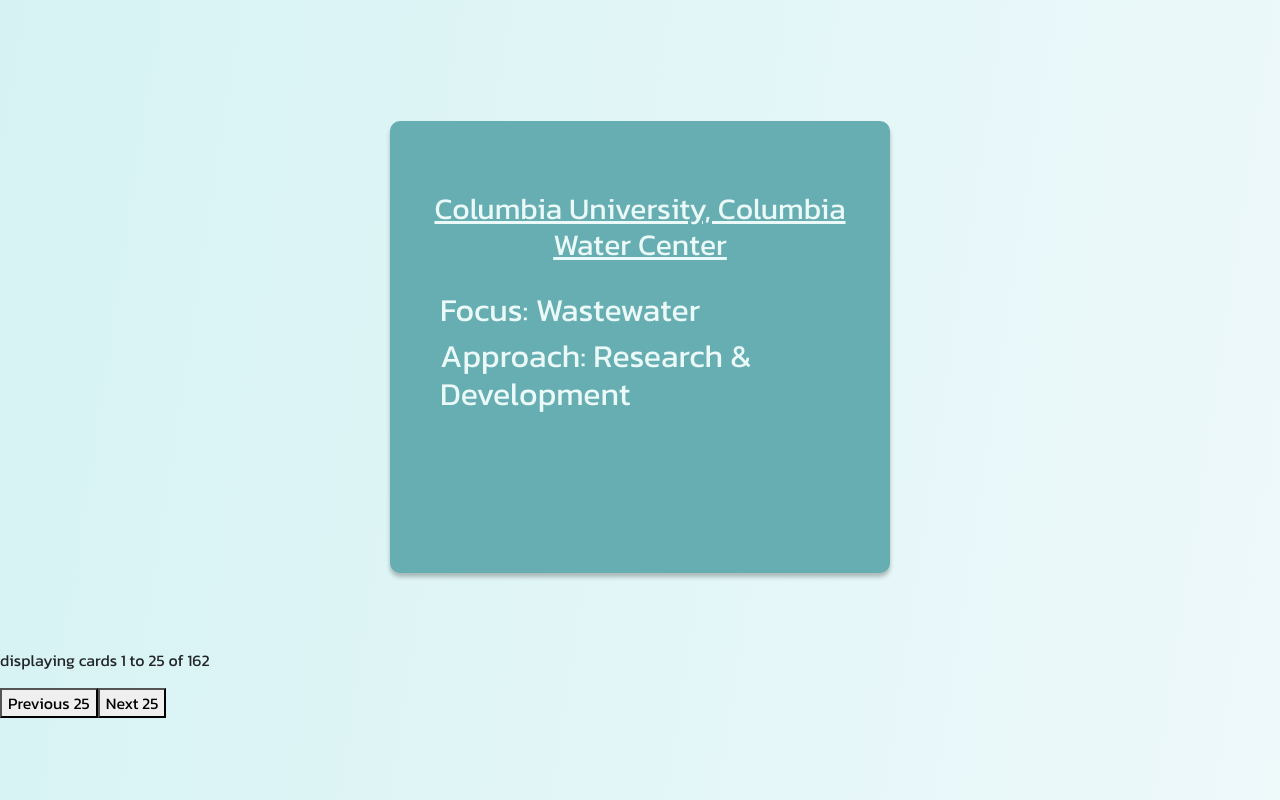
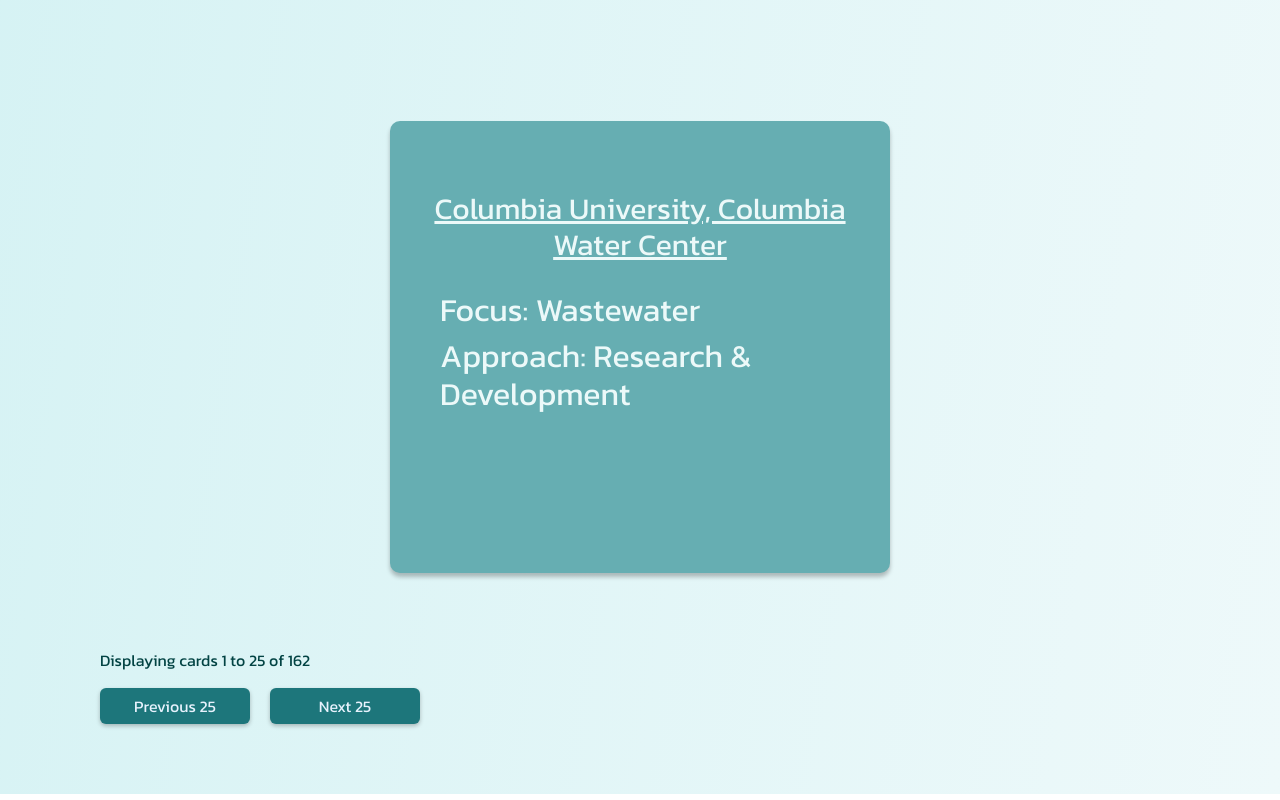
Before and after one commit to UW-INFO442-AU23/Team-Aquanauts, a React (Create React App) app: page /donations in a window 1280 px wide. Shown: the part 7550-8350 px from the top of the page. Built offline with nearby package versions, Linux system fonts and the light colour scheme.

Commit message:
final styling fixes

```diff
--- a/src/components/donationsComp/DonationPage.js
+++ b/src/components/donationsComp/DonationPage.js
@@ -100,9 +100,12 @@ export default function DonationPage(props) {
         <div className="card-list">
           {updatedCards.slice(minIndex, maxIndex)}
         </div>
-        <p>displaying cards {minIndex + 1} to {maxIndex} of {updatedCards.length}</p>
-        <button onClick={backward}>Previous 25</button>
-        <button onClick={forward} >Next 25</button>
+        <div className="card-cycle">
+          <p className="displaying-cards">Displaying cards {minIndex + 1} to {maxIndex} of {updatedCards.length}</p>
+          <button className="btn btn-primary" id="previous-button" onClick={backward}>Previous 25</button>
+          <button className="btn btn-primary" id="next-button" onClick={forward} >Next 25</button>
+        </div>
+
       </main>
     </div>
   )
--- a/src/index.css
+++ b/src/index.css
@@ -13,7 +13,7 @@
 .background-page {
     background-image: linear-gradient(to bottom right, rgba(194, 237, 239), rgba(238, 249, 250));
     height: 100%;
-    min-height: 8350px;
+    min-height: 1300px;
 }
 
 .background-onboard {
@@ -125,6 +125,7 @@
     border-style: none;
     color: rgba(231, 242, 253);
     box-shadow: 0px 2px 4px rgba(0, 0, 0, 0.25);
+    margin-bottom: 70px;
 }
 
 #previous-button {
```
